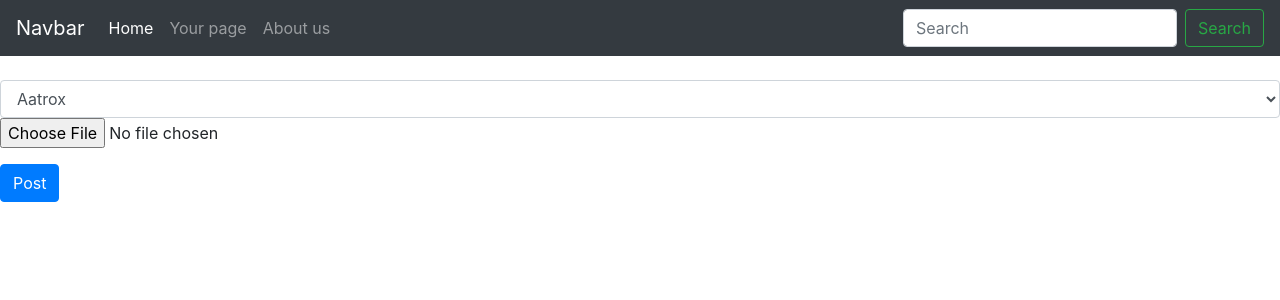
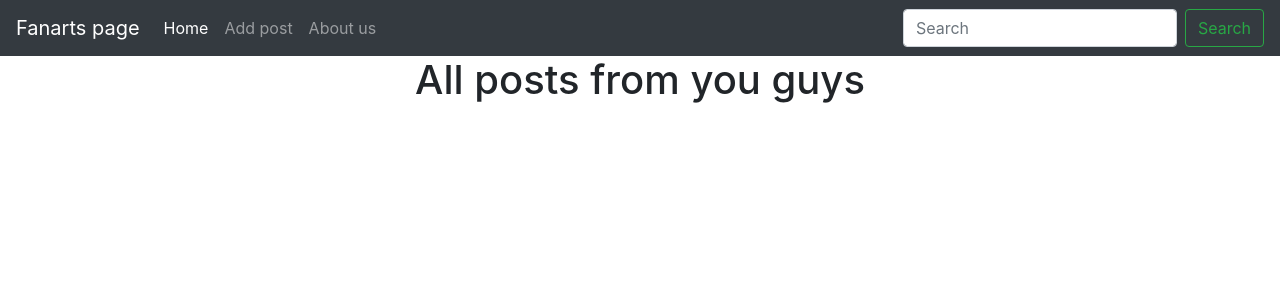
Before and after one commit to TheSlimReaper925/LoL_Fan_Art_Web, a Flask app: page / in a window 1280 px wide. Shown: the top 300 px of the page. Run offline with Flask 2, Linux system fonts and the light colour scheme; some libraries are stand-ins or nearby versions.

Commit message:
added first things to start working

```diff
--- a/application.py
+++ b/application.py
@@ -3,12 +3,12 @@ app = Flask(__name__)
 
 @app.route('/')
 def home():
+    return render_template('index.html')
+
+@app.route('/addpage')
+def yourpage():
     champions = ['Aatrox', 'Annie', 'Ahri', 'Braum']
-    return render_template('index.html', champions=champions)
-
-@app.route('/Yourpage')
-def yourpage():
-    return render_template('PersonsPage.html')
+    return render_template('addpost.html', champions=champions)
 
 if __name__=='__main__':
     app.run(debug=True)
--- a/templates/base.html
+++ b/templates/base.html
@@ -7,7 +7,7 @@
 </head>
 <body>
 <nav class="navbar navbar-expand-lg navbar-dark bg-dark">
-  <a class="navbar-brand" href="/">Navbar</a>
+  <a class="navbar-brand" href="/">Fanarts page</a>
   <button class="navbar-toggler" type="button" data-toggle="collapse" data-target="#navbarSupportedContent" aria-controls="navbarSupportedContent" aria-expanded="false" aria-label="Toggle navigation">
     <span class="navbar-toggler-icon"></span>
   </button>
@@ -18,7 +18,7 @@
         <a class="nav-link" href="/">Home <span class="sr-only">(current)</span></a>
       </li>
       <li class="nav-item">
-        <a class="nav-link" href="/Yourpage">Your page</a>
+        <a class="nav-link" href="/addpage">Add post</a>
       </li>
         <li class="nav-item">
         <a class="nav-link" href="https://github.com/TheSlimReaper925/LoL_Fan_Art_Web">About us</a>
--- a/templates/index.html
+++ b/templates/index.html
@@ -1,20 +1,9 @@
 {%  extends 'base.html' %}
 
 {% block title %}
-FanArt
+FanArts
 {% endblock %}
 
 {% block content %}
-<br>
-<select class="form-control" name="ChampionSelect">
-    {% for i in champions %}
-  <option>{{ i }}</option>
-    {% endfor %}
-</select>
-<form>
-  <div class="form-group">
-    <input type="file" class="form-control-file" id="exampleFormControlFile1">
-  </div>
-</form>
-<button class="btn btn-primary" type="submit" name="Post">Post</button>
+<h1 style="text-align: center">All posts from you guys</h1>
 {% endblock%}
```
Also changed, not shown: templates/addpost.html (added, +21 -0 lines).
